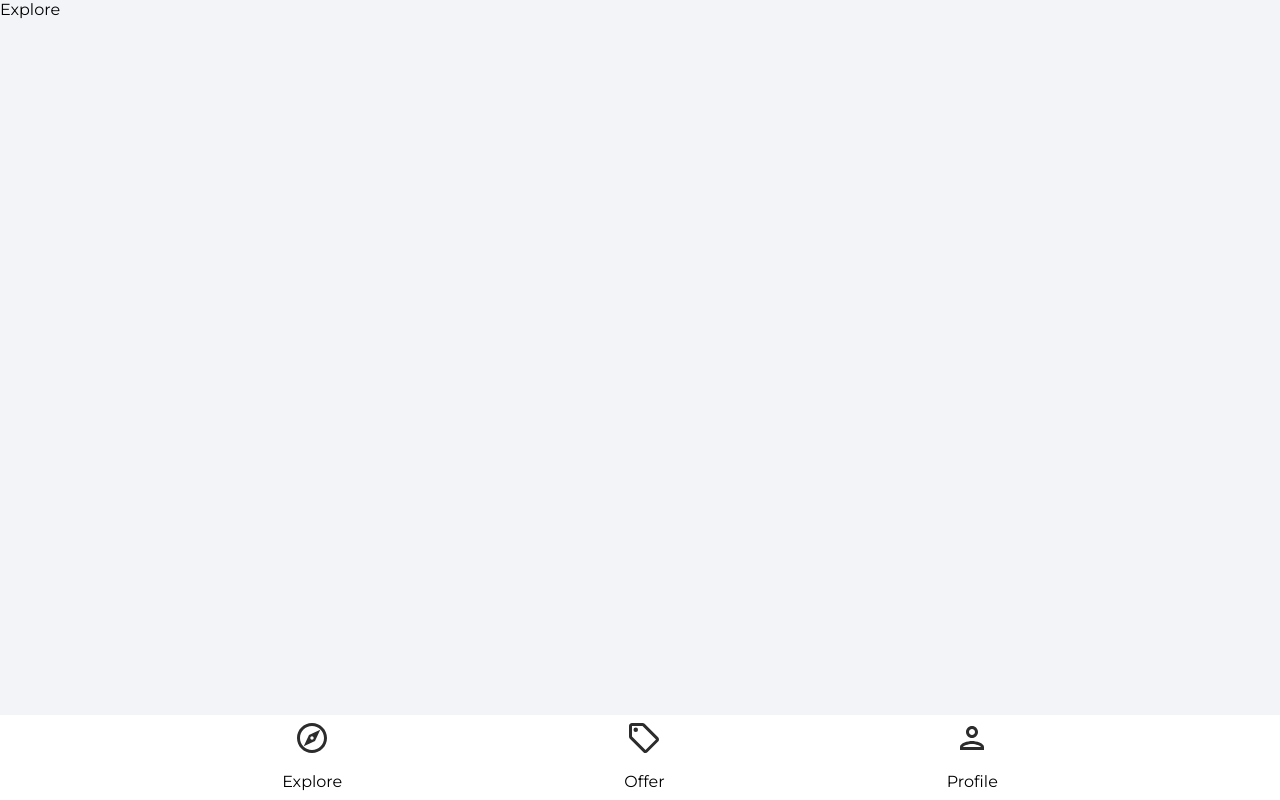
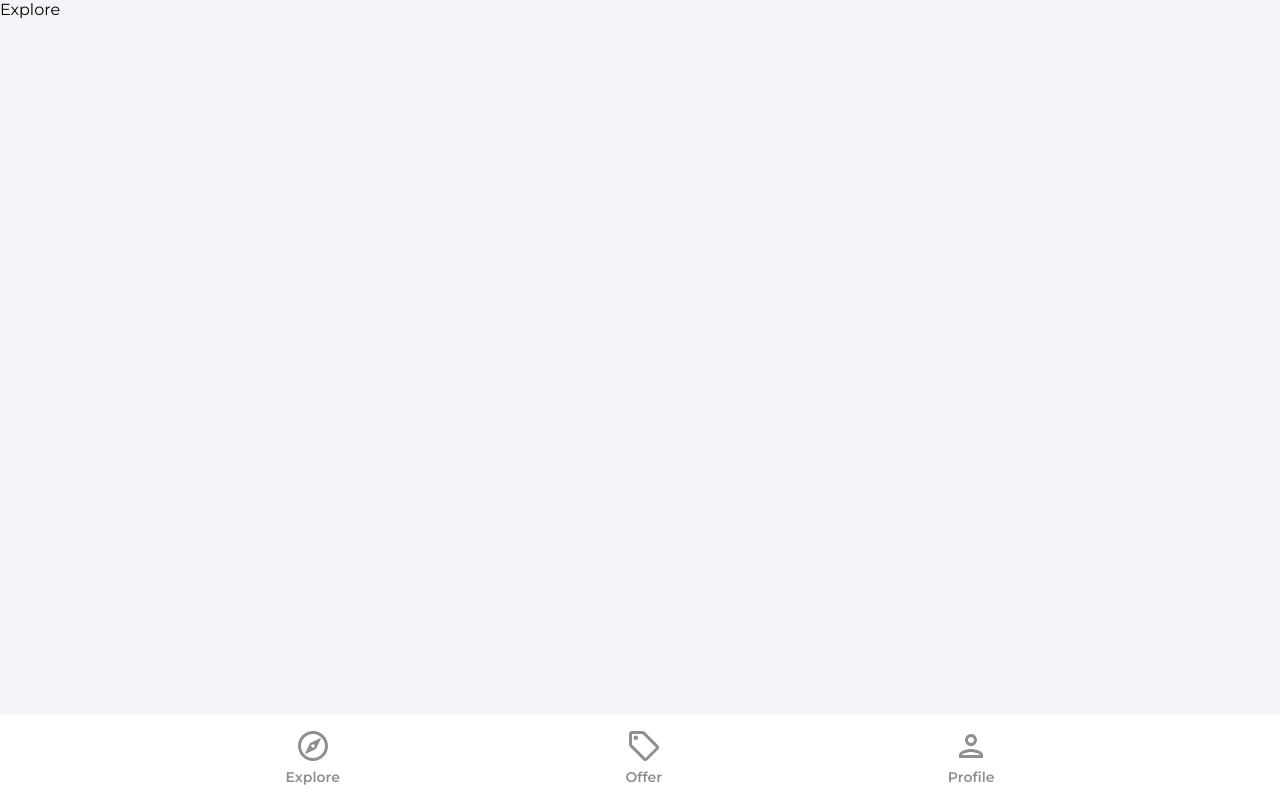
Before and after one commit to ukaran11/house-marketplace-react-firebase, a React (Create React App) app: page /forgot-password in a window 1280 px wide. Built offline with nearby package versions, Linux system fonts and the light colour scheme.

Commit message:
Utsav | Navbar active Link Highlighting

```diff
--- a/src/components/Navbar.jsx
+++ b/src/components/Navbar.jsx
@@ -1,30 +1,63 @@
-import React from 'react'
-import { useNavigate, useLocation } from 'react-router-dom';
-import { ReactComponent as OfferIcon} from '../assets/svg/localOfferIcon.svg';
-import { ReactComponent as ExploreIcon} from '../assets/svg/exploreIcon.svg';
-import { ReactComponent as PersonOutlineIcon} from '../assets/svg/personOutlineIcon.svg';
+import React from "react";
+import { useNavigate, useLocation } from "react-router-dom";
+import { ReactComponent as OfferIcon } from "../assets/svg/localOfferIcon.svg";
+import { ReactComponent as ExploreIcon } from "../assets/svg/exploreIcon.svg";
+import { ReactComponent as PersonOutlineIcon } from "../assets/svg/personOutlineIcon.svg";
 
 const Navbar = () => {
+  const navigate = useNavigate();
+  const location = useLocation();
+
+  const pathMatchRoute = (route) => {
+    if (route === location.pathname) {
+      return true;
+    }
+  };
+
   return (
     <footer className="navbar">
       <nav className="navbarNav">
         <ul className="navbarListItems">
-                <li className="navbarListItem">
-                    <ExploreIcon fill='#2c2c2c' width='36px' height='36px' />
-                    <p>Explore</p>
+          <li className="navbarListItem" onClick={() => navigate("/")}>
+            <ExploreIcon
+              fill={pathMatchRoute("/") ? "#2c2c2c" : "#8f8f8f"}
+              width="36px"
+              height="36px"
+            />
+            <p
+							className={
+								pathMatchRoute('/') ? 'navbarListItemNameActive' : 'navbarListItemName'
+							}
+						>Explore</p>
           </li>
-                <li className="navbarListItem">
-                    <OfferIcon fill='#2c2c2c' width='36px' height='36px' />
-                    <p>Offer</p>
+          <li className="navbarListItem" onClick={() => navigate("/offers")}>
+            <OfferIcon
+              fill={pathMatchRoute("/offers") ? "#2c2c2c" : "#8f8f8f"}
+              width="36px"
+              height="36px"
+            />
+            <p
+							className={
+								pathMatchRoute('/offers') ? 'navbarListItemNameActive' : 'navbarListItemName'
+							}
+						>Offer</p>
           </li>
-                <li className="navbarListItem">
-                    <PersonOutlineIcon fill='#2c2c2c' width='36px' height='36px' />
-                    <p>Profile</p>
+          <li className="navbarListItem" onClick={() => navigate("/profile")}>
+            <PersonOutlineIcon
+              fill={pathMatchRoute("/profile") ? "#2c2c2c" : "#8f8f8f"}
+              width="36px"
+              height="36px"
+            />
+            <p
+							className={
+								pathMatchRoute('/profile') ? 'navbarListItemNameActive' : 'navbarListItemName'
+							}
+						>Profile</p>
           </li>
         </ul>
       </nav>
     </footer>
-  )
-}
+  );
+};
 
-export default Navbar
+export default Navbar;
```
Lines whose indentation alone changed are shown as unchanged.
